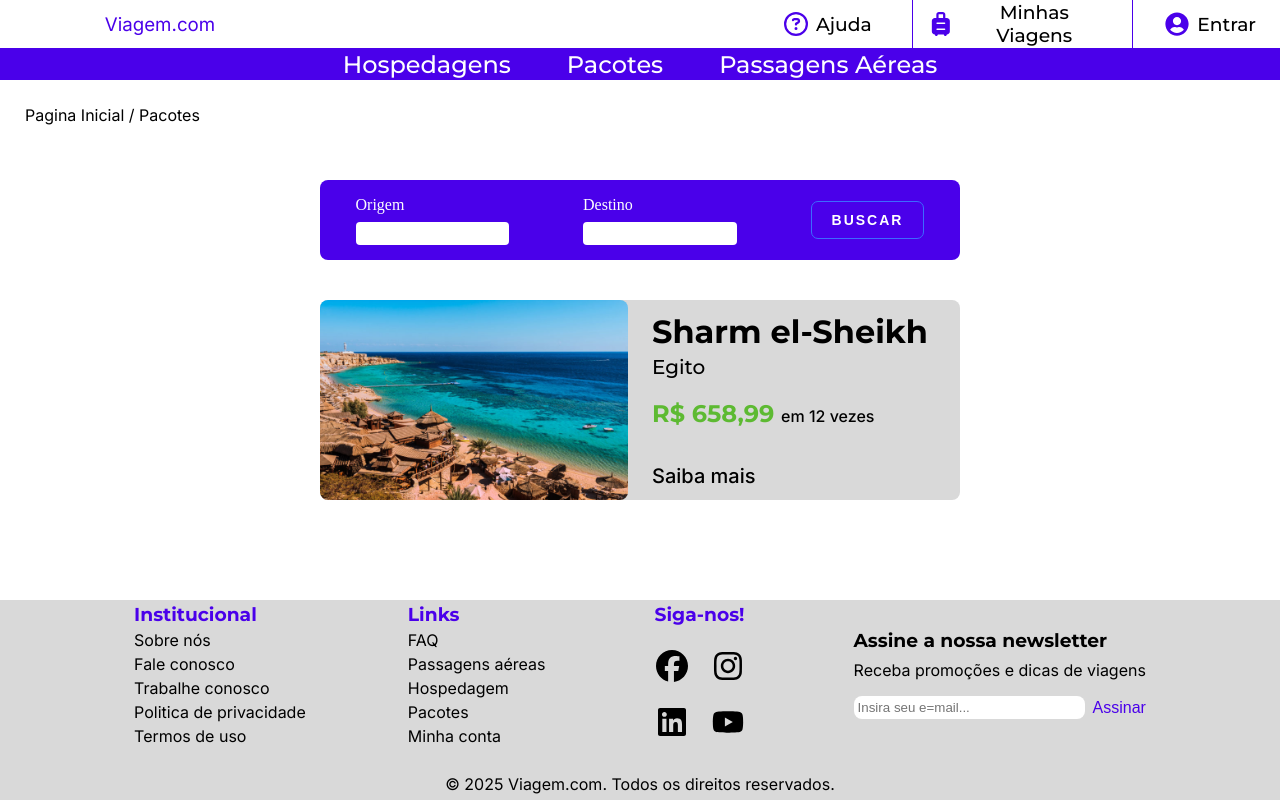
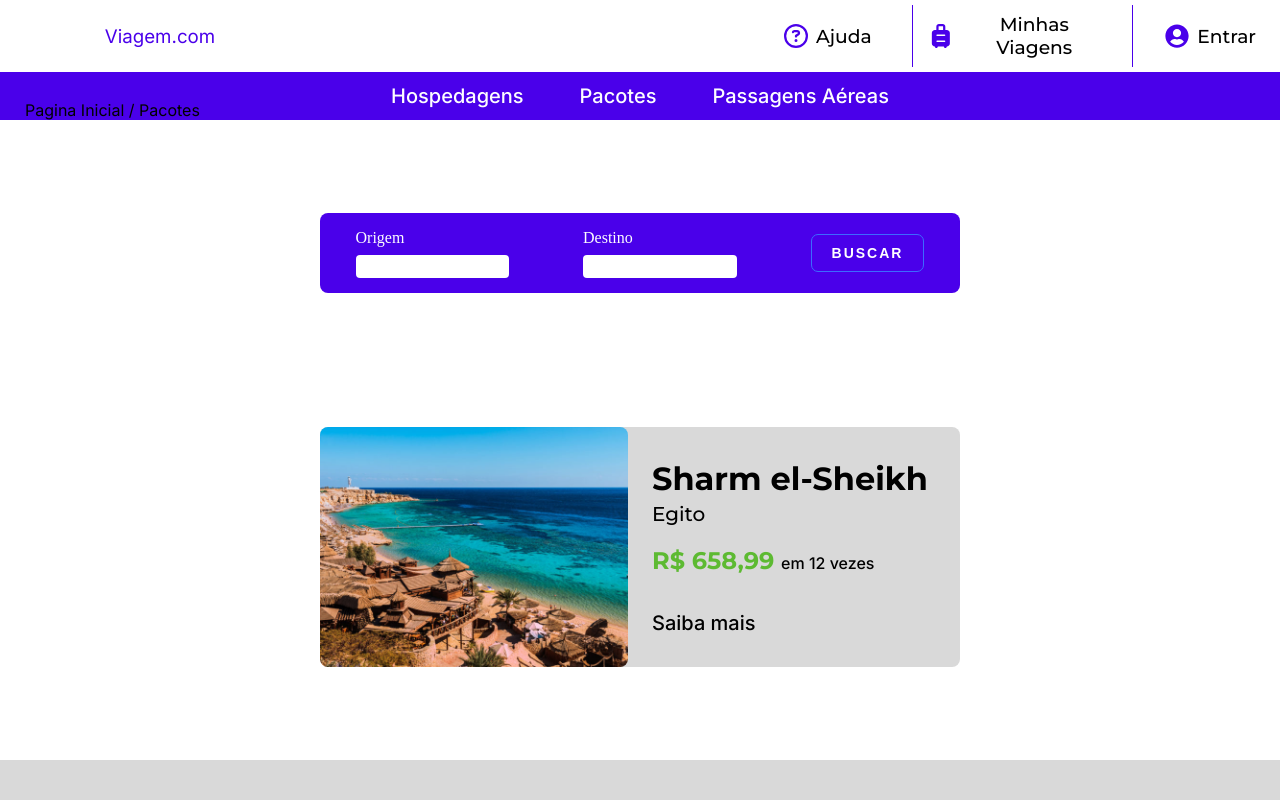
Before and after one commit to SimaoGui/IHC-Project, a React (Vite) app: page /home in a window 1280 px wide. Shown: the top 800 px of the page. Built offline with nearby package versions, Linux system fonts and the light colour scheme.

Commit message:
upgradeFunction

```diff
--- a/src/components/Footer/Footer.module.scss
+++ b/src/components/Footer/Footer.module.scss
@@ -5,7 +5,7 @@ footer {
     bottom: 0;
     left: 0;
     width: 100%;
-    height: 25vh;
+    height: 35vh;
     display: flex;
     flex-direction: column;
     align-items: center;
--- a/src/components/Header/Header.module.scss
+++ b/src/components/Header/Header.module.scss
@@ -4,7 +4,7 @@
     top: 0;
     left: 0;
     width: 100%;
-    height: 10vh;
+    height: 15vh;
     display: flex;
     flex-direction: column;
     align-items: flex-start;
@@ -102,11 +102,12 @@
             align-items: center;
             justify-content: center;
 
-            & h2 {
+            & h4 {
                 font-weight: 500;
                 color: $background-color;
                 cursor: pointer;
                 transition: all .2s ease;
+                font-size: 1.25rem;
 
                 &:hover {
                     transform: scale(1.05);
--- a/src/components/Header/Header.tsx
+++ b/src/components/Header/Header.tsx
@@ -7,19 +7,7 @@ import { useNavigate } from 'react-router-dom';
 
 const Header = () => {
     const navigate = useNavigate();
-    const [id, setId] = useState(0)
-
-    const handleClick1 = () => {
-        setId(1)
-    }
-
-    const handleClick2 = () => {
-        setId(2)
-    }
-
-    const handleClick3 = () => {
-        setId(3)
-    }
+    const [id, setId] = useState<number>(0)
 
     const handleNavigate = () => {
         if (id === 1) {
@@ -47,17 +35,17 @@ const Header = () => {
                     </div>
                     <ul className={styles.navbarItems}>
                         <li className={styles.navbarItem}
-                        onClick={handleClick1}>
+                        onClick={() => setId(1)}>
                             <FaRegCircleQuestion className={styles.navIcon} />
                             <h3>Ajuda</h3>
                         </li>
                         <li className={styles.navbarItem}
-                         onClick={handleClick2}>
+                         onClick={() => setId(2)}>
                             <FaSuitcaseRolling className={styles.navIcon} />
                             <h3>Minhas Viagens</h3>
                         </li>
                         <li className={styles.navbarItem}
-                         onClick={handleClick3}>
+                         onClick={() => setId(3)}>
                             <FaUserCircle className={styles.navIcon} />
                             <h3>Entrar</h3>
                         </li>
@@ -65,13 +53,13 @@ const Header = () => {
                 </section>
                 <section className={styles.navDown}>
                     <div className={styles.navdownDiv}>
-                        <h2>Hospedagens</h2>
+                        <h4>Hospedagens</h4>
                     </div>
                     <div className={styles.navdownDiv}>
-                        <h2>Pacotes</h2>
+                        <h4>Pacotes</h4>
                     </div>
                     <div className={styles.navdownDiv}>
-                        <h2>Passagens Aéreas</h2>
+                        <h4>Passagens Aéreas</h4>
                     </div>
                 </section>
             </nav>
--- a/src/pages/Homepage/Homepage.module.scss
+++ b/src/pages/Homepage/Homepage.module.scss
@@ -1,16 +1,16 @@
 @import '../../styles/main.scss';
 
 main {
-    height: 65vh;
+    height: 80vh;
     display: flex;
     flex-direction: column;
     align-items: center;
-    justify-content: center;
+    justify-content: space-evenly;
     gap: 2.5rem;
 
     & h4 {
         position: absolute;
-        top: 105px;
+        top: 100px;
         left: 25px;
     }
 
@@ -122,7 +122,7 @@ main {
 
     & .promoDiv {
         width: 50%;
-        height: 25vh;
+        height: 30vh;
         display: flex;
         align-items: center;
         justify-content: center;
```
